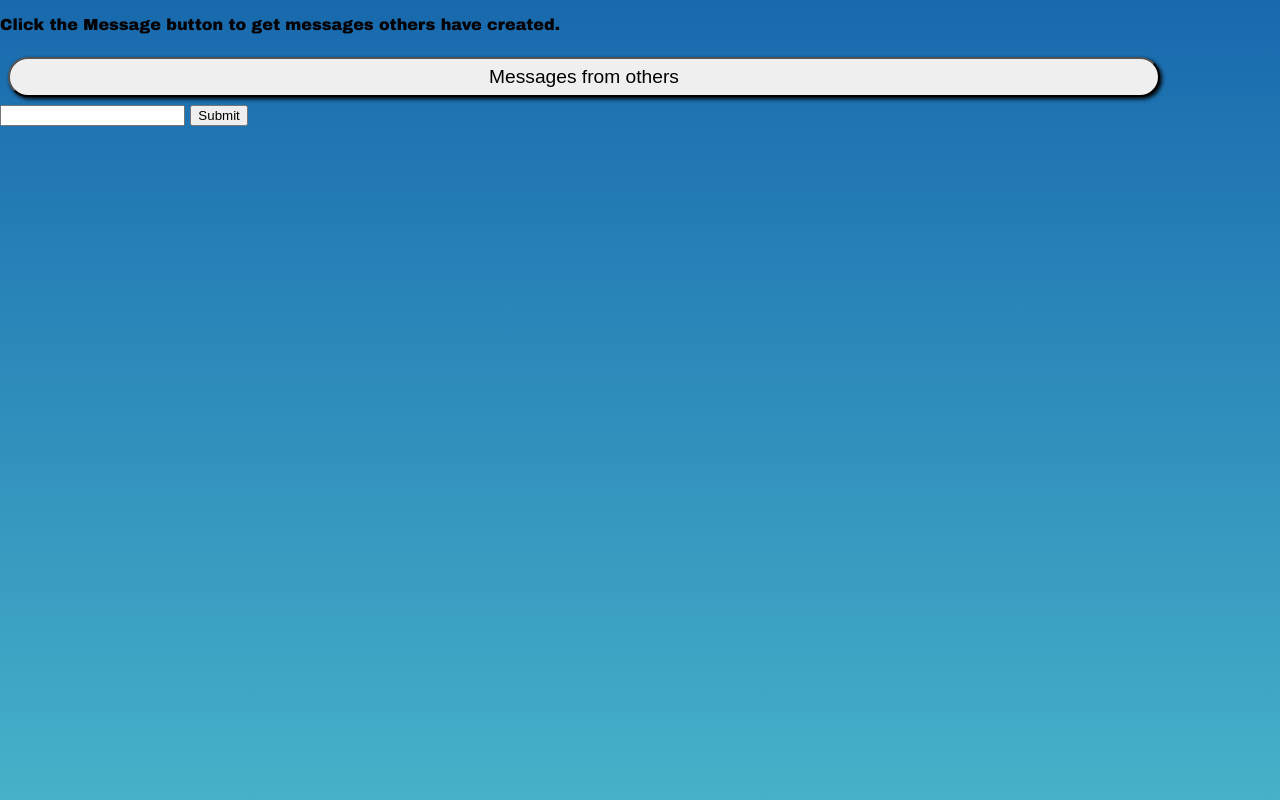
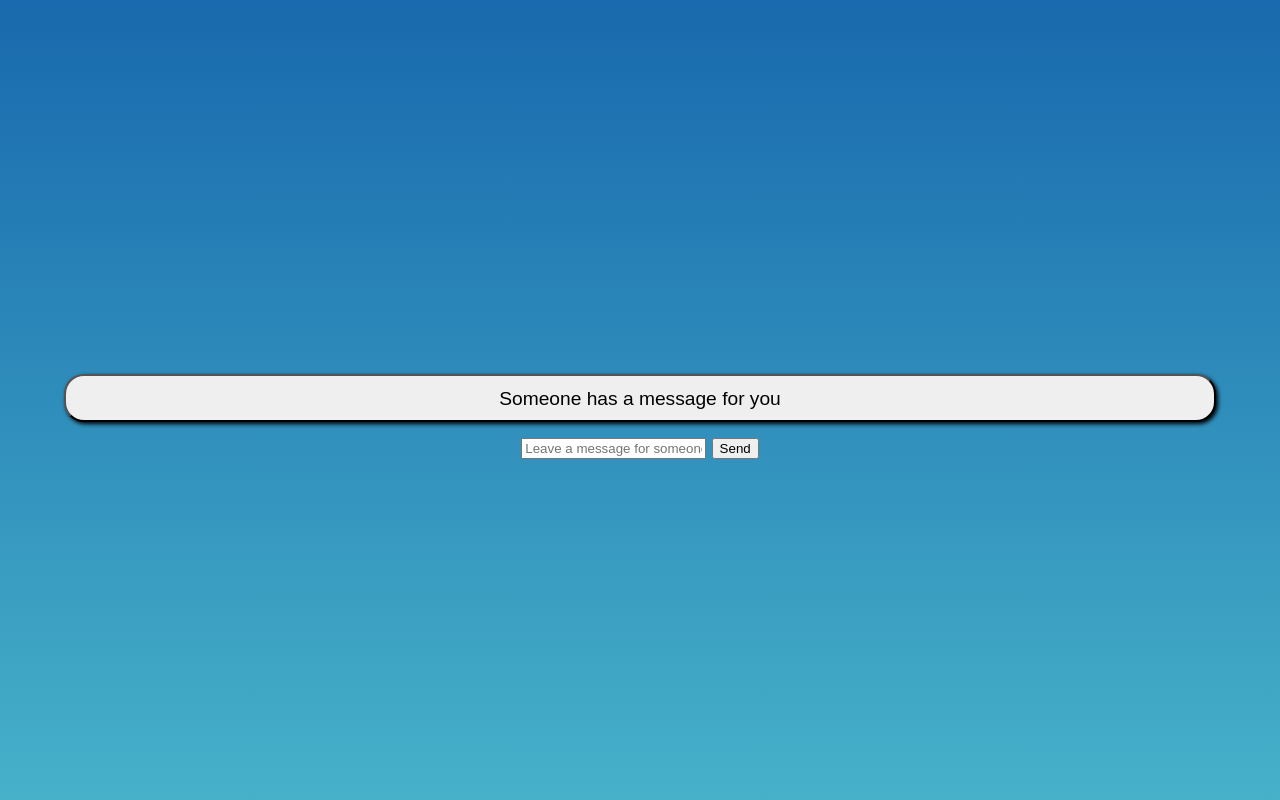
Before and after one commit to malee31/HacktheCloud-Project, a Flask app: page /messages in a window 1280 px wide. Run offline with Flask 2, Linux system fonts and the light colour scheme.

Commit message:
Made button disappear and text updates

```diff
--- a/src/static/js/db.js
+++ b/src/static/js/db.js
@@ -1,14 +1,32 @@
-function getMessages()
+const messageLocation = document.querySelector("#info");
+
+function getMessages(cb)
 {
+	if(typeof cb != "function") cb = () => {};
 	let xhr = new XMLHttpRequest();
 	xhr.addEventListener("load", data => {
 		console.log(data);
 		var resJSON = JSON.parse(data.currentTarget.responseText);
-		return resJSON;
+		return cb(resJSON);
 	});
 	xhr.open("GET", window.location.origin + "/database");
-	xhr.send();
+	return xhr.send();
 }
+
+function setMessage(elem)
+{
+	getMessages(data => {
+		elem.innerText = data;
+	});
+}
+
+function startMessages(button)
+{
+	button.style.animationName = "fadeOut";
+	messageLocation.style.animationName = "fadeOut";
+	setTimeout(() => {button.parentNode.removeChild(button);}, 2000);
+}
+
 function sendMessage(){
 
 }
--- a/src/static/js/scripts.js
+++ b/src/static/js/scripts.js
@@ -5,12 +5,13 @@ window.onload = () => {
 	 injectLocation = document.getElementById("sadness");
 };
 
-function generateOutput()
+function generateOutput(button)
 {
 	if(/motivated/.test(currentSelection)) generateImage(clicks % images.length);
 	else if(/entertained/.test(currentSelection)) generateVideo(clicks % videos.length);
 	else if (/relaxed/.test(currentSelection)) generateAudio(clicks % audioTracks.length);
 	else console.log("No match: " + currentSelection);
+	button.innerText = getItem();
 	injectLocation.classList.add("expand");
 	clicks++;
 }
--- /dev/null
+++ b/src/static/styles/messages.css
@@ -0,0 +1,32 @@
+body {
+	width: 100%;
+	height: 100vh;
+	margin: 0;
+	padding: 0;
+	display: flex;
+	flex-direction: column;
+	justify-content: center;
+	align-items: center;
+}
+
+button {
+	animation-duration: 1.5s;
+	height: 3rem;
+	padding: 0.8rem;
+	margin: 1rem;
+}
+
+@keyframes fadeOut {
+	from {
+		opacity: 1;
+		height: 3rem;
+		padding: 0.8rem;
+		margin: 1rem;
+	}
+	to {
+		opacity: 0;
+		height: 0;
+		padding: 0;
+		margin: 0;
+	}
+}
--- a/src/static/styles/styles.css
+++ b/src/static/styles/styles.css
@@ -1,6 +1,6 @@
 * {
 	box-sizing: border-box;
-	animation-direction: both;
+	animation-fill-mode: both;
 	animation-duration: 1.5s;
 }
 
--- a/src/templates/index.html
+++ b/src/templates/index.html
@@ -24,10 +24,11 @@
 				<option>I want to be motivated</option>
 				<option>I want to be entertained</option>
 			</select>
-			<button onclick="generateOutput()">Hey, can I get another one?</button>
+			<button onclick="generateOutput(this)">Hey, can I get another one?</button>
 		</div>
 		</main>
 		<script src="{{url_for('static', filename='js/links.js')}}"></script>
+		<script src="{{url_for('static', filename='js/db.js')}}"></script>
 		<script src="{{url_for('static', filename='js/scripts.js')}}"></script>
 	</body>
 </html>
--- a/src/templates/messages.html
+++ b/src/templates/messages.html
@@ -2,16 +2,17 @@
 	<head>
 		<title>Leave a message!</title>
 		<link rel="stylesheet" href="{{url_for('static', filename='styles/styles.css')}}">
+		<link rel="stylesheet" href="{{url_for('static', filename='styles/messages.css')}}">
 		<script src="{{url_for('static', filename='js/db.js')}}"></script>
 	</head>
 	<body>
 		<div id="messages">
-			<p id='info'>Click the Message button to get messages others have created.</p>
+			<p id='info'></p>
 		</div>
-		<button onclick="getItems()">Messages from others</button>
+		<button onclick="startMessages(this)">Someone has a message for you</button>
 		<div id="user input">
-			<input type = "text" id = "myText"/>
-			<input type="submit" value="Submit">
+			<input type = "text" id = "myText" placeholder="Leave a message for someone else!">
+			<input type="submit" value="Send">
 		</div>
 	</body>
 </html>
```
